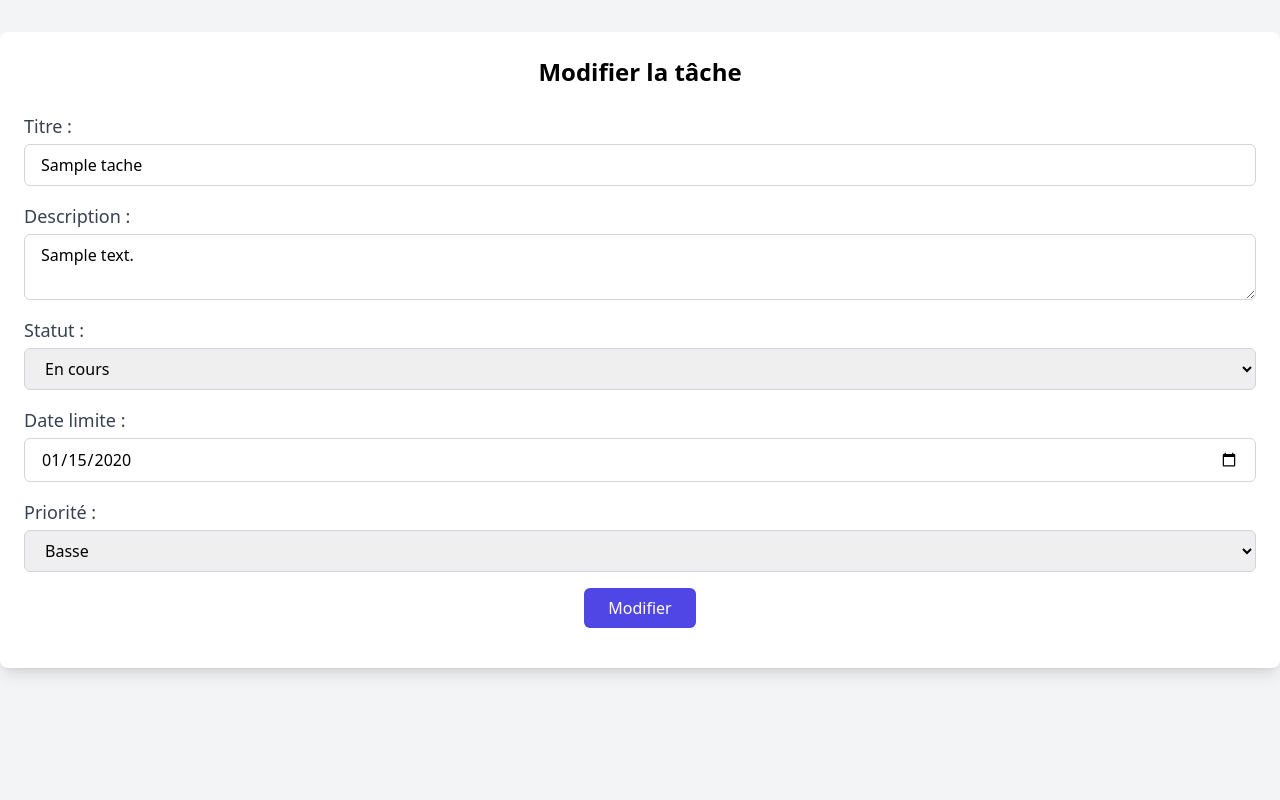
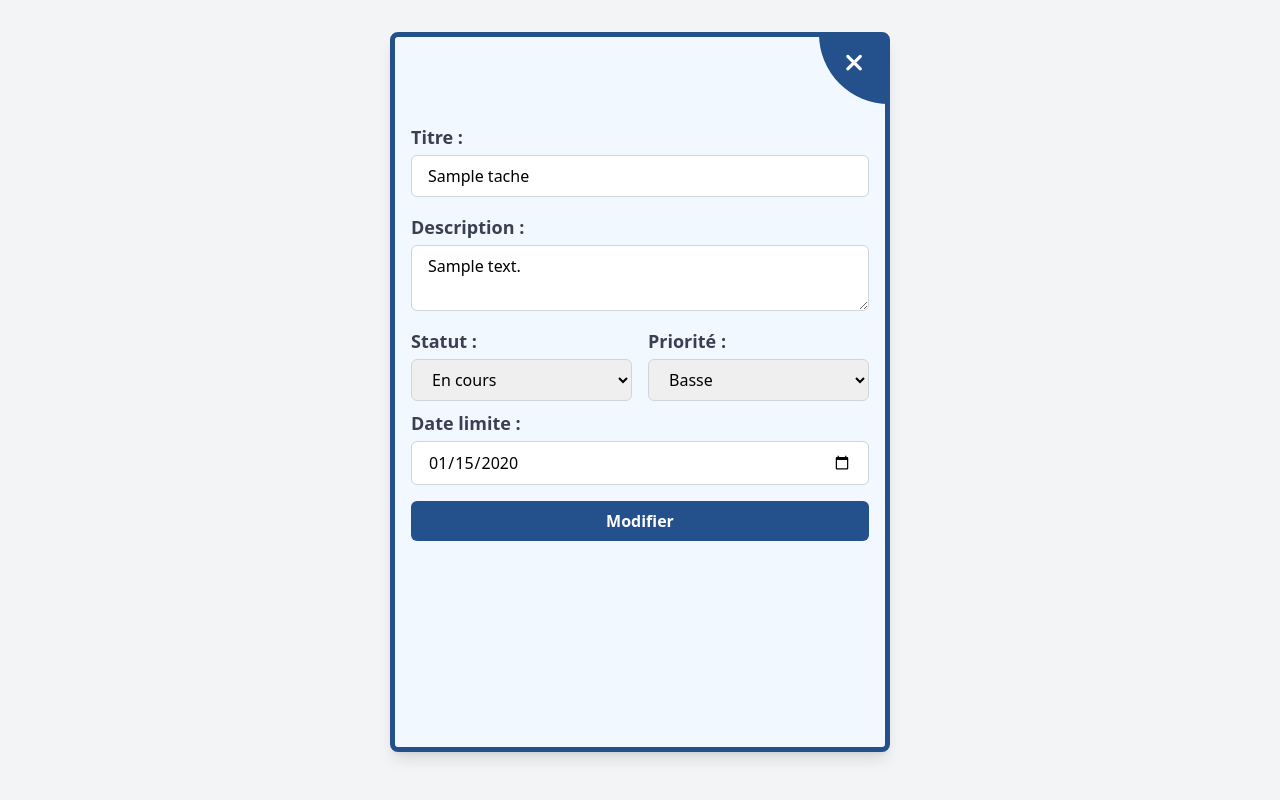
Before and after one commit to Youcode-Classe-E-2024-2025/Asmae_ELHamzaoui-project, a PHP site: page /views/modifier_tache.php?id=1&id_projet=1 in a window 1280 px wide. Run offline with PHP 8.4, Linux system fonts and the light colour scheme; tables that the repository leaves empty hold one stand-in row (values such as "Sample post"); some libraries are stand-ins or nearby versions.

Commit message:
modification du style de modal de modification d'une tache

```diff
--- a/views/modifier_tache.php
+++ b/views/modifier_tache.php
@@ -44,28 +44,32 @@ if (isset($_GET['id'])) {
     <title>Modifier la tâche</title>
     <!-- Ajouter le CDN de Tailwind CSS -->
     <script src="https://cdn.tailwindcss.com"></script>
+    <link href="https://cdnjs.cloudflare.com/ajax/libs/font-awesome/6.0.0-beta3/css/all.min.css" rel="stylesheet">
 </head>
 <body class="bg-gray-100 font-sans">
 
-    <div class="container mx-auto my-8 p-6 bg-white rounded-lg shadow-lg">
-        <h1 class="text-2xl font-bold text-center mb-6">Modifier la tâche</h1>
+    <div class="container mx-auto my-8 p-4 bg-white rounded-lg shadow-lg" style="height:90%; width:500px;background-color:#f2f8ff; border:5px solid #24508c;">
 
         <?php if ($tache_a_modifier): ?>
         <form method="POST">
+            <div class="p-4 text-center text-white pt-4" style="height:70px; width:70px;position:relative; left:408px;bottom:19px; border-bottom-left-radius:90px; border-top-right-radius:9px;font-size:25px; background-color:#24508c;">
+                <a><i class="fas fa-times"></i></a>
+            </div>
             <div class="mb-4">
-                <label for="titre_tache" class="block text-lg font-medium text-gray-700">Titre :</label>
+                <label for="titre_tache" class="block text-lg font-medium text-gray-700 font-semibold">Titre :</label>
                 <input type="text" name="titre_tache" value="<?php echo $tache_a_modifier['titre_tache']; ?>" required
                        class="w-full px-4 py-2 mt-1 border border-gray-300 rounded-md focus:ring-indigo-500 focus:border-indigo-500">
             </div>
 
             <div class="mb-4">
-                <label for="desc_tache" class="block text-lg font-medium text-gray-700">Description :</label>
+                <label for="desc_tache" class="block text-lg font-medium text-gray-700 font-semibold">Description :</label>
                 <textarea name="desc_tache"
                           class="w-full px-4 py-2 mt-1 border border-gray-300 rounded-md focus:ring-indigo-500 focus:border-indigo-500"><?php echo $tache_a_modifier['desc_tache']; ?></textarea>
             </div>
 
-            <div class="mb-4">
-                <label for="statut_tache" class="block text-lg font-medium text-gray-700">Statut :</label>
+            <div  class="mb-2 flex space-x-4">
+                 <div class="w-full">
+                     <label for="statut_tache" class="block text-lg font-medium text-gray-700 font-semibold">Statut :</label>
                      <select name="statut_tache"
                              class="w-full px-4 py-2 mt-1 border border-gray-300 rounded-md focus:ring-indigo-500 focus:border-indigo-500">
                          <option value="en_cours" <?php echo $tache_a_modifier['statut_tache'] == 'en_cours' ? 'selected' : ''; ?>>En cours</option>
@@ -73,15 +77,8 @@ if (isset($_GET['id'])) {
                          <option value="en_attente" <?php echo $tache_a_modifier['statut_tache'] == 'en_attente' ? 'selected' : ''; ?>>En attente</option>
                      </select>
                  </div>
-
-            <div class="mb-4">
-                <label for="date_limite" class="block text-lg font-medium text-gray-700">Date limite :</label>
-                <input type="date" name="date_limite" value="<?php echo $tache_a_modifier['date_limite_tache']; ?>"
-                       class="w-full px-4 py-2 mt-1 border border-gray-300 rounded-md focus:ring-indigo-500 focus:border-indigo-500">
-            </div>
-
-            <div class="mb-4">
-                <label for="priorite_tache" class="block text-lg font-medium text-gray-700">Priorité :</label>
+                 <div class="w-full">
+                     <label for="priorite_tache" class="block text-lg font-medium text-gray-700 font-semibold">Priorité :</label>
                      <select name="priorite_tache"
                              class="w-full px-4 py-2 mt-1 border border-gray-300 rounded-md focus:ring-indigo-500 focus:border-indigo-500">
                          <option value="basse" <?php echo $tache_a_modifier['priorite_tache'] == 'basse' ? 'selected' : ''; ?>>Basse</option>
@@ -89,15 +86,23 @@ if (isset($_GET['id'])) {
                          <option value="haute" <?php echo $tache_a_modifier['priorite_tache'] == 'haute' ? 'selected' : ''; ?>>Haute</option>
                      </select>
                  </div>
-            <div class="flex justify-center">
+            </div>
+
+
+
+            <div class="mb-4">
+                <label for="date_limite" class="block text-lg font-medium text-gray-700 font-semibold">Date limite :</label>
+                <input type="date" name="date_limite" value="<?php echo $tache_a_modifier['date_limite_tache']; ?>"
+                       class="w-full px-4 py-2 mt-1 border border-gray-300 rounded-md focus:ring-indigo-500 focus:border-indigo-500">
+            </div>
+
                 <button type="submit" name="modifier"
-                        class="px-6 py-2 bg-indigo-600 text-white rounded-md hover:bg-indigo-700 focus:outline-none focus:ring-2 focus:ring-indigo-500">
+                        class="w-full px-6 py-2 mb-4 text-white font-bold rounded-md hover:bg-indigo-700 focus:outline-none focus:ring-2 focus:ring-indigo-500" style="background-color:#24508c;">
                     Modifier
                 </button>
-            </div>
         </form>
         <?php else: ?>
-            <p class="text-center text-red-500">Tâche non trouvée !</p>
+            <p class="text-center text-red-500 font-semibold">Tâche non trouvée !</p>
         <?php endif; ?>
     </div>
 </body>
```
Also changed, not shown: views/taches_view.php (+11 -11 lines). Lines whose indentation alone changed are shown as unchanged.
